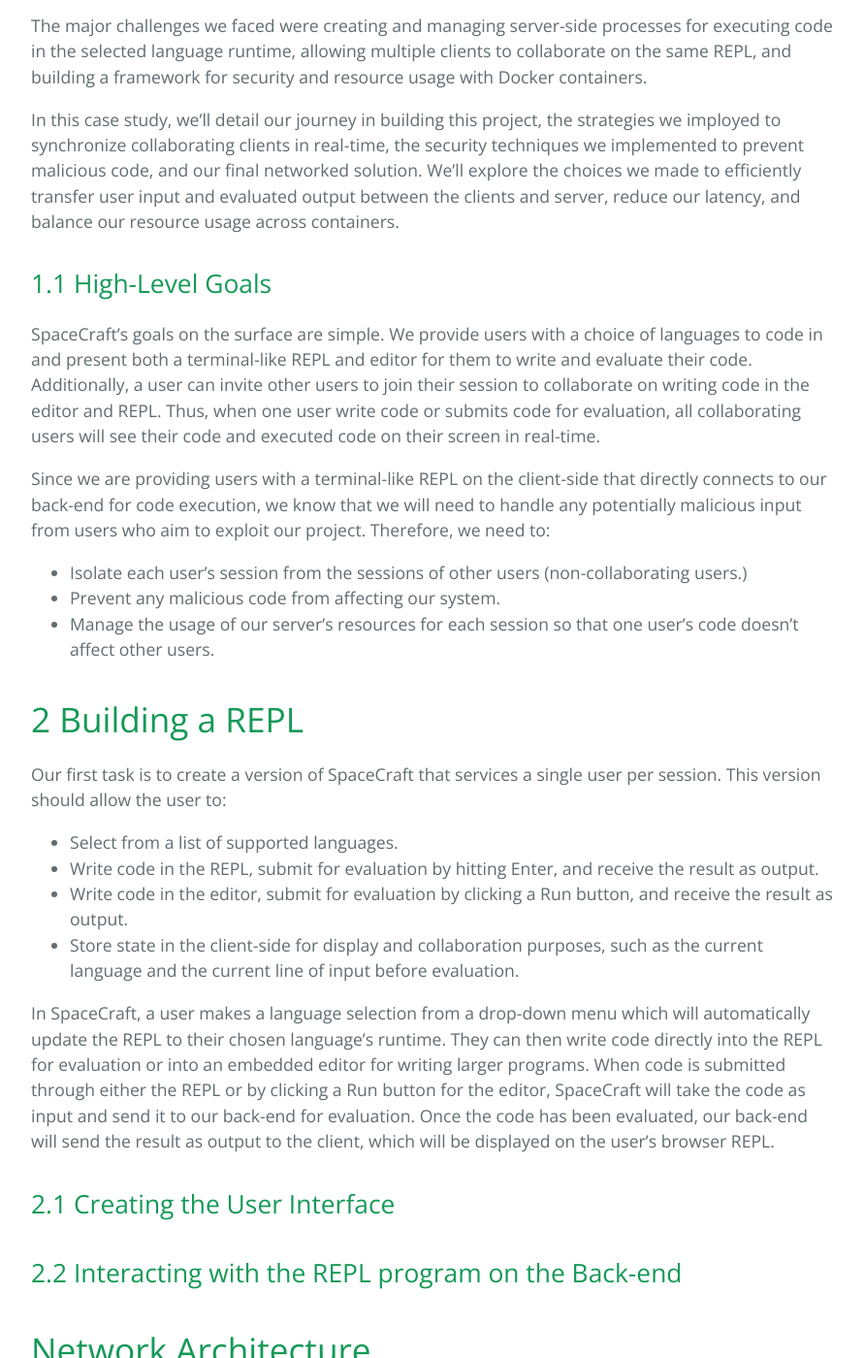
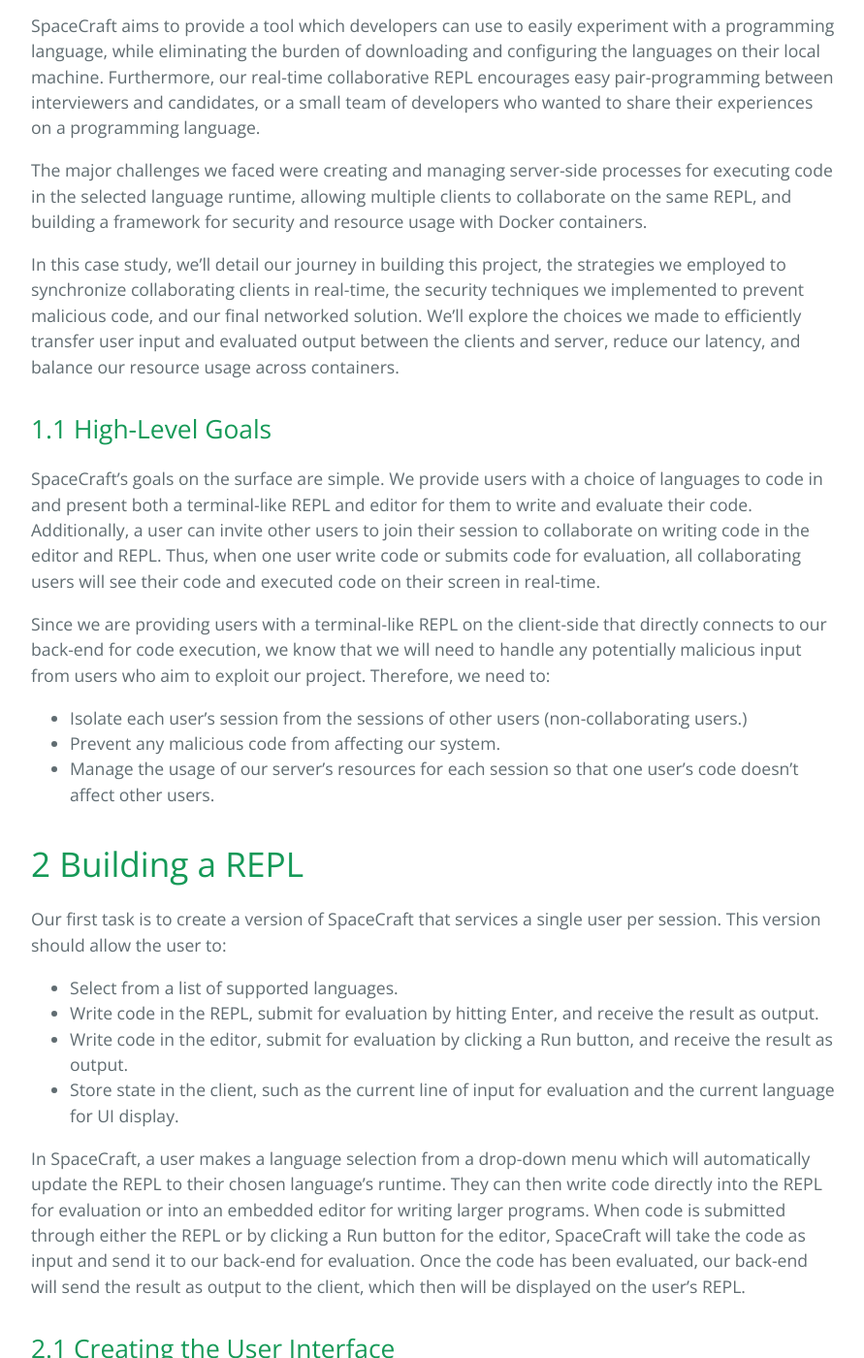
Before and after one commit to spacecraft-repl/spacecraft-repl.github.io, a Jekyll site: the page built from index.md, in a window 1280 px wide and 1400 px high, scrolled down 738 px. Shown: the whole window at 97% size, without its empty margins (192-1083 px from the left). Built offline with Jekyll 4.4.1, drawn with Linux system fonts in a browser that asks for light colours; our own code applies the rules of GitHub Pages for plain Markdown files; some of the changed text lies outside the part shown.

Commit message:
expanded intro
Co-authored-by: YingCGooi <25574844+YingCGooi@users.noreply.github.com>
Co-authored-by: Julius <jrzerwick@gmail.com>
Co-authored-by: Nick Johnson <njohnson7@pm.me>

```diff
--- a/index.md
+++ b/index.md
@@ -4,9 +4,11 @@
 # 1 Introduction
 SpaceCraft is an open-source, real-time collaborative REPL (Read-Eval-Print-Loop) that allows users to write and execute code in the browser for Ruby, JavaScript, and Python. We built this project using Node.js and Docker, with clients and server communicating over WebSockets.
 
+SpaceCraft aims to provide a tool which developers can use to easily experiment with a programming language, while eliminating the burden of downloading and configuring the languages on their local machine. Furthermore, our real-time collaborative REPL encourages easy pair-programming between interviewers and candidates, or a small team of developers who wanted to share their experiences on a programming language.
+
 The major challenges we faced were creating and managing server-side processes for executing code in the selected language runtime, allowing multiple clients to collaborate on the same REPL, and building a framework for security and resource usage with Docker containers.
 
-In this case study, we'll detail our journey in building this project, the strategies we imployed to synchronize collaborating clients in real-time, the security techniques we implemented to prevent malicious code, and our final networked solution. We'll explore the choices we made to efficiently transfer user input and evaluated output between the clients and server, reduce our latency, and balance our resource usage across containers.
+In this case study, we'll detail our journey in building this project, the strategies we employed to synchronize collaborating clients in real-time, the security techniques we implemented to prevent malicious code, and our final networked solution. We'll explore the choices we made to efficiently transfer user input and evaluated output between the clients and server, reduce our latency, and balance our resource usage across containers.
 
 ## 1.1 High-Level Goals
 SpaceCraft's goals on the surface are simple. We provide users with a choice of languages to code in and present both a terminal-like REPL and editor for them to write and evaluate their code. Additionally, a user can invite other users to join their session to collaborate on writing code in the editor and REPL. Thus, when one user write code or submits code for evaluation, all collaborating users will see their code and executed code on their screen in real-time.
@@ -21,20 +23,20 @@
 - Select from a list of supported languages.
 - Write code in the REPL, submit for evaluation by hitting Enter, and receive the result as output.
 - Write code in the editor, submit for evaluation by clicking a Run button, and receive the result as output.
-- Store state in the client-side for display and collaboration purposes, such as the current language and the current line of input before evaluation.
+- Store state in the client, such as the current line of input for evaluation and the current language for UI display.
 
-In SpaceCraft, a user makes a language selection from a drop-down menu which will automatically update the REPL to their chosen language's runtime. They can then write code directly into the REPL for evaluation or into an embedded editor for writing larger programs. When code is submitted through either the REPL or by clicking a Run button for the editor, SpaceCraft will take the code as input and send it to our back-end for evaluation. Once the code has been evaluated, our back-end will send the result as output to the client, which will be displayed on the user's browser REPL.
+In SpaceCraft, a user makes a language selection from a drop-down menu which will automatically update the REPL to their chosen language's runtime. They can then write code directly into the REPL for evaluation or into an embedded editor for writing larger programs. When code is submitted through either the REPL or by clicking a Run button for the editor, SpaceCraft will take the code as input and send it to our back-end for evaluation. Once the code has been evaluated, our back-end will send the result as output to the client, which then will be displayed on the user's REPL.
 
 ## 2.1 Creating the User Interface
 
 ## 2.2 Interacting with the REPL program on the Back-end
+One interesting challenge with providing a service where users can remotely submit code for evaluation is that the interaction between the user and the REPL shell program will have to be manually communicated through our application logic. An example of REPL shell program would be the Node.js.js REPL Our application must be able to send inputs to the underlying REPL shell program
 
 # Network Architecture
 
 ## Client-server Architecture
 
 ## WebSockets
-
 
 # 3 Utilizing Containers
 
```
Also changed, not shown: other parts of index.md (+1 -1 lines).
